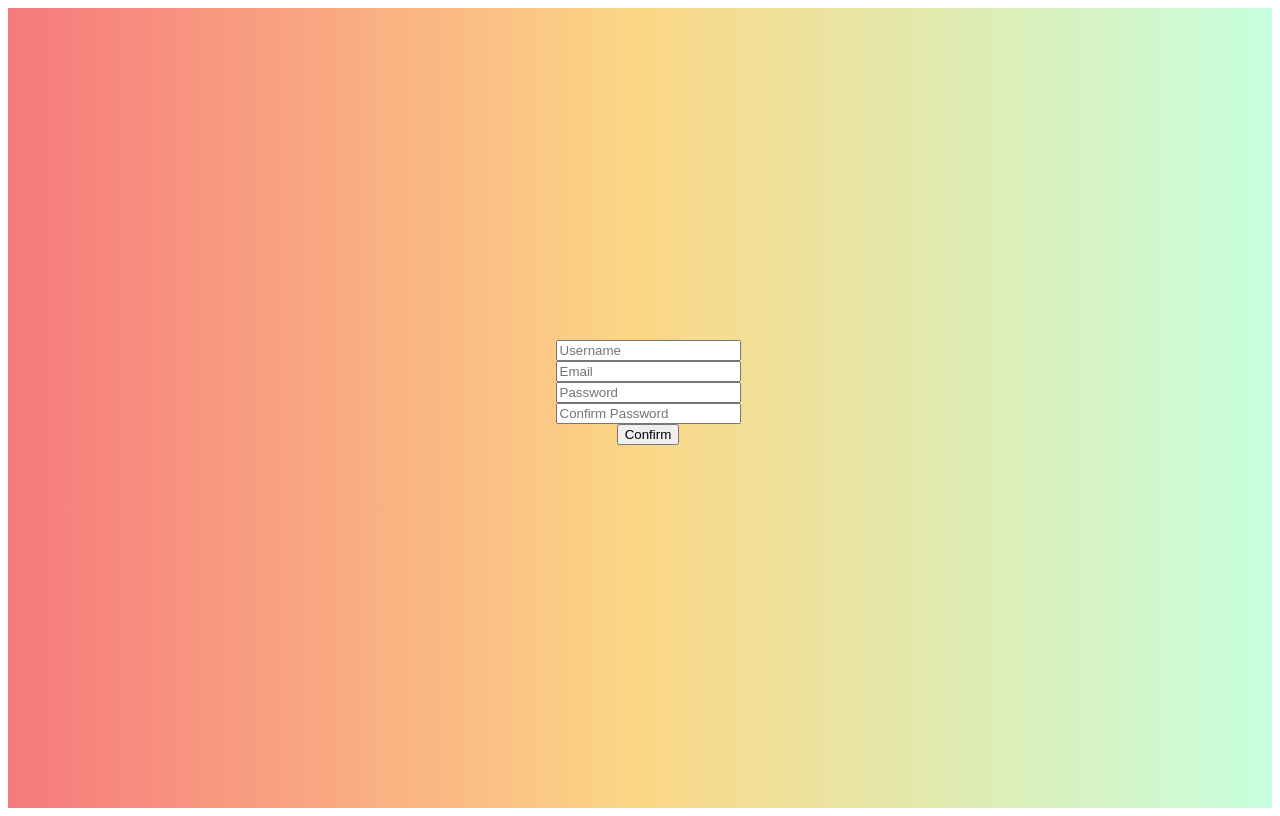
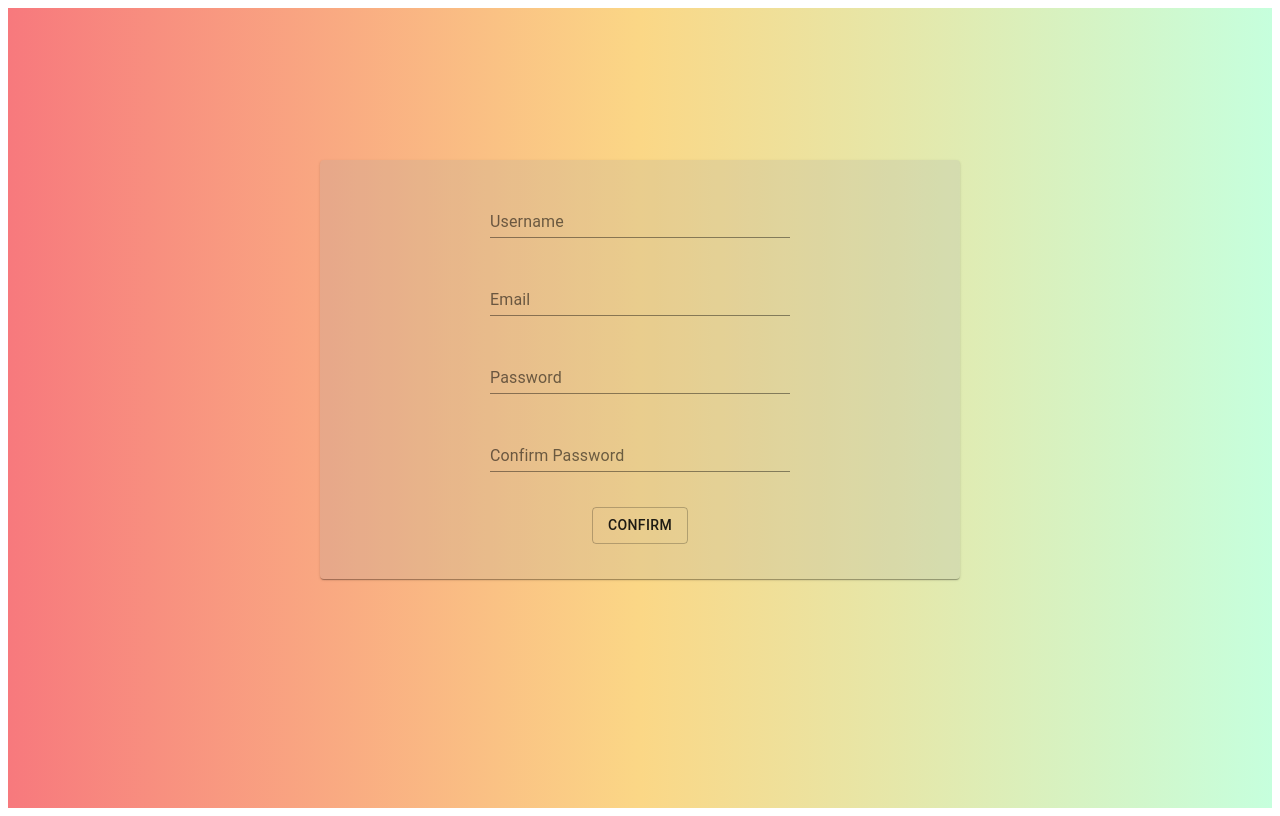
Before and after one commit to ZachChang/Login-and-Signup, a Next.js app: page /signup in a window 1280 px wide. Built offline with nearby package versions, Linux system fonts and the light colour scheme.

Commit message:
signup ui

```diff
--- a/src/components/Signup.js
+++ b/src/components/Signup.js
@@ -1,16 +1,34 @@
 import React from 'react';
+import signupHandler from '../handler/signupHandler';
+import { SignupWrapper, IndexWrapper } from '../style';
 import Paper from '@material-ui/core/Paper';
-import { SignupWrapper, IndexWrapper } from '../style';
-import signupHandler from '../handler/signupHandler';
+import TextField from '@material-ui/core/TextField';
+import { makeStyles } from '@material-ui/core/styles';
+import Button from '@material-ui/core/Button';
+
+const useStyles = makeStyles((theme) => ({
+    paper: {
+        background: '#a5a5a536'
+    },
+    textField: {
+        margin: '15px 0',
+        width: 300
+    },
+    confirmBtn: {
+        margin: '20px 0'
+    }
+}));
 
 export default signupHandler(props => {
     const { handleSubmit, handleInputChange, errors, isShowError } = props;
+    const classes = useStyles();
+
     return (
         <IndexWrapper>
             <SignupWrapper>
-                <Paper />
+                <Paper className={classes.paper}>
                     <form onSubmit={handleSubmit}>
-                    <div>
+                        <TextField className={classes.textField} id="standard-basic" label="Username">
                             {isShowError && errors.username && <div>{errors.username}</div>}
                             <input
                                 type="text"
@@ -20,8 +38,8 @@ export default signupHandler(props => {
                                 placeholder="Username"
 
                             />
-                    </div>
-                    <div>
+                        </TextField>
+                        <TextField className={classes.textField} id="standard-basic" label="Email">
                             {isShowError && errors.email && <div>{errors.email}</div>}
                             <input
                                 type="text"
@@ -29,8 +47,8 @@ export default signupHandler(props => {
                                 onChange={handleInputChange}
                                 placeholder="Email"
                             />
-                    </div>
-                    <div>
+                        </TextField>
+                        <TextField className={classes.textField} id="standard-basic" label="Password">
                             {isShowError && errors.password && <div>{errors.password}</div>}
                             <input
                                 type="password"
@@ -39,8 +57,8 @@ export default signupHandler(props => {
                                 className="form-control"
                                 placeholder="Password"
                             />
-                    </div>
-                    <div>
+                        </TextField>
+                        <TextField className={classes.textField} id="standard-basic" label="Confirm Password">
                             {isShowError && errors.confirmPassword && <div>{errors.confirmPassword}</div>}
                             <input
                                 type="password"
@@ -48,9 +66,10 @@ export default signupHandler(props => {
                                 onChange={handleInputChange}
                                 placeholder="Confirm Password"
                             />
-                    </div>
-                    <button type="submit">Confirm</button>
+                        </TextField>
+                        <Button className={classes.confirmBtn} type='submit' variant="outlined">Confirm</Button>
                     </form>
+                </Paper>
             </SignupWrapper>
         </IndexWrapper>
     )
--- a/src/style/SignupWrapper.js
+++ b/src/style/SignupWrapper.js
@@ -1,11 +1,17 @@
 import styled from 'styled-components';
 
 export const SignupWrapper = styled.div`
-    width: 100%;
+    width: 50%;
     text-align: center;
     position: absolute;
-    top: calc(50% - 60px);
-    height: 120px;
+    top: 20%;
+    left: 25%;
+
+    form {
+        width: 360px;
+        margin: 0 auto;
+        padding: 15px 0;
+    }
 `
 
 export const SignupItem = styled.div`
```
Lines whose indentation alone changed are shown as unchanged.
